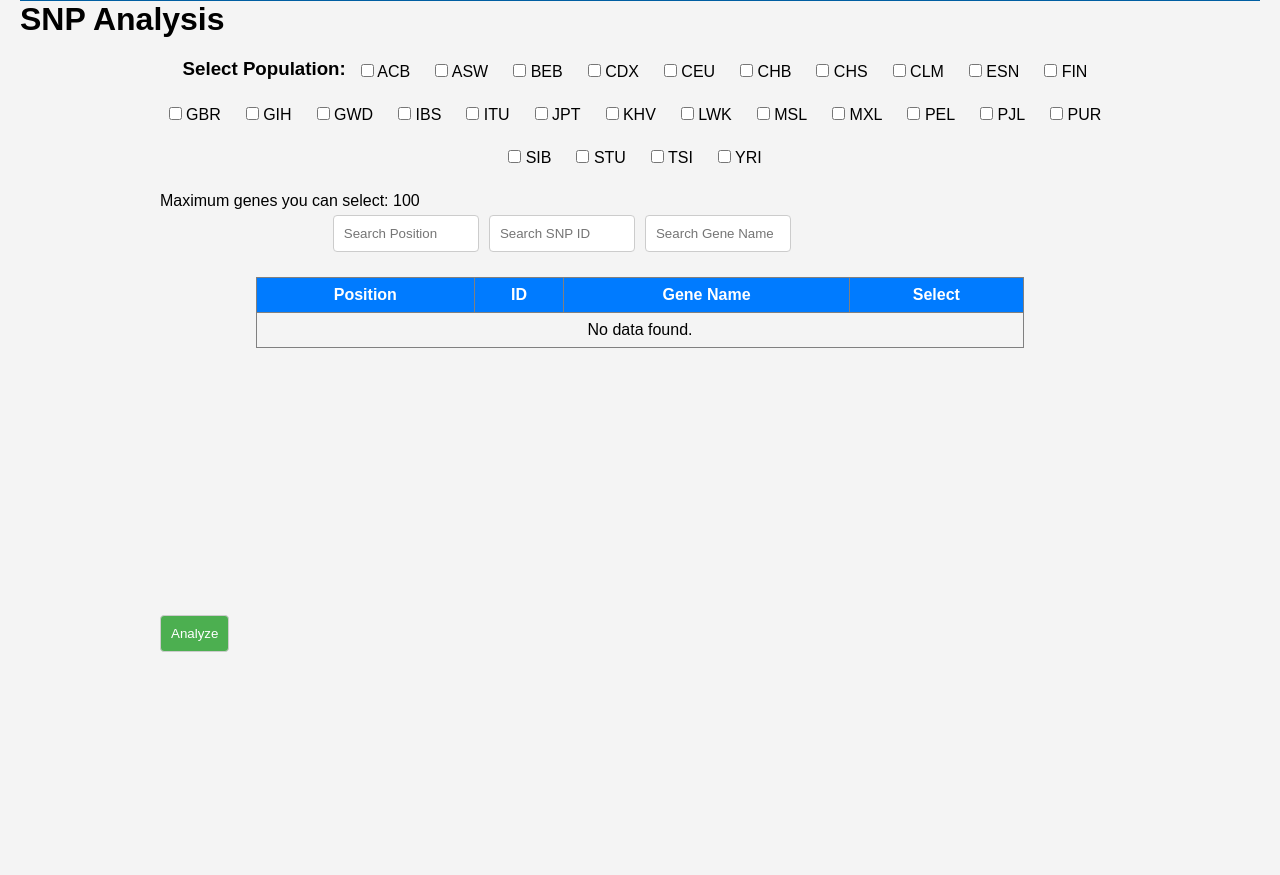
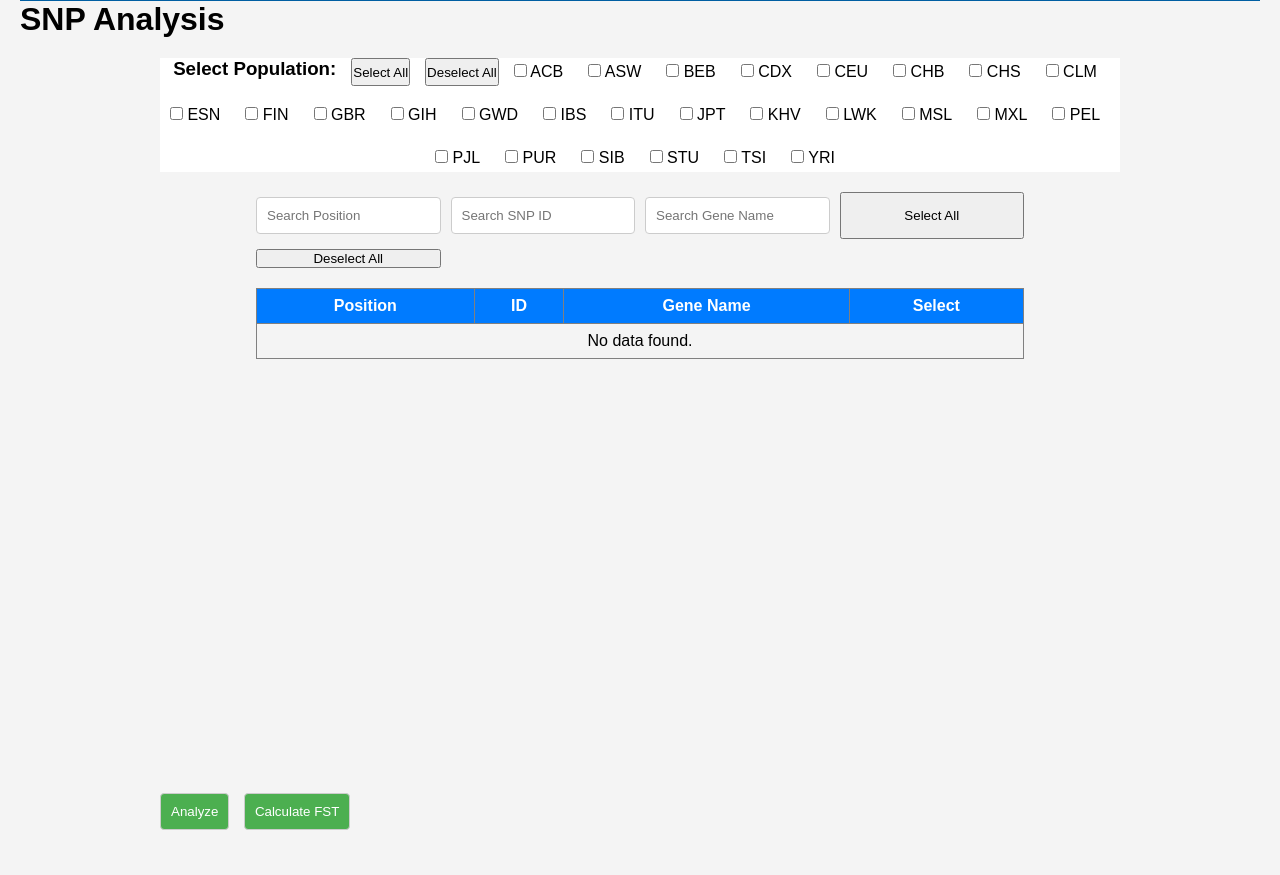
Before and after one commit to Djinho/Population-Genetics-Web-Tool, a Flask app: page /snp-analysis in a window 1280 px wide. Shown: the part 144-1019 px from the top of the page. Before the commit the page ends 796 px from the top, so only its background shows below. Run offline with Flask 3, Linux system fonts and the light colour scheme; data that the repository does not hold is empty.

Commit message:
snp_analysis.html
Added opening separate tab function, FST Calculation button, header not being hidden by scrolling.

```diff
--- a/app/templates/snp_analysis.html
+++ b/app/templates/snp_analysis.html
@@ -11,7 +11,7 @@
     <script src="https://code.jquery.com/ui/1.13.1/jquery-ui.min.js"></script>
     <link rel="stylesheet" href="https://code.jquery.com/ui/1.13.1/themes/base/jquery-ui.css">
     <style>
-        .fixedHeader {
+        .fixedHeader, .populations {
             position: sticky;
             top: 0;
             background-color: #fff;
@@ -20,7 +20,7 @@
         .scrollTable {
             display: block;
             overflow-y: auto;
-            height: 400px;
+            height: 500px; /* Adjusted height to make the table longer */
             margin: auto;
             width: 80%;
         }
@@ -39,6 +39,8 @@
             width: 80%;
             margin-left: auto;
             margin-right: auto;
+            position: relative; /* Ensure it's not part of the scrollable area */
+            z-index: 2;
         }
         .populations {
             display: flex;
@@ -61,25 +63,27 @@
 </head>
 <body>
     <h1>SNP Analysis</h1>
-    <form action="/snp-analysis" method="post">
+    <form action="/snp-analysis" method="post" target="_blank">
         <div class="populations">
             <h3>Select Population:</h3>
+            <button type="button" id="select-all-pop">Select All</button>
+            <button type="button" id="deselect-all-pop">Deselect All</button>
             {% for population in populations %}
             <label>
-                <input type="checkbox" name="selected_populations[]" value="{{ population }}">
+                <input type="checkbox" name="selected_populations[]" class="population-checkbox" value="{{ population }}">
                 {{ population }}
             </label>
             {% endfor %}
         </div>
-        <div id="counter">Maximum genes you can select: <span id="maxCounter">100</span></div>
-
+        <div class="search-boxes">
+            <input class="search-box" type="text" id="positionSearch" placeholder="Search Position">
+            <input class="search-box" type="text" id="snpIdSearch" placeholder="Search SNP ID">
+            <input class="search-box" type="text" id="geneNameSearch" placeholder="Search Gene Name">
+            <!-- Adding Select/Deselect All for table rows -->
+            <button type="button" id="select-all-snps">Select All</button>
+            <button type="button" id="deselect-all-snps">Deselect All</button>
+        </div>
         <div class="scrollTable">
-            <div class="search-boxes">
-                <input class="search-box" type="text" id="positionSearch" placeholder="Search Position">
-                <input class="search-box" type="text" id="snpIdSearch" placeholder="Search SNP ID">
-                <input class="search-box" type="text" id="geneNameSearch" placeholder="Search Gene Name">
-                <div></div> <!-- Placeholder for alignment -->
-            </div>
             <table border="1">
                 <thead class="fixedHeader">
                     <tr>
@@ -98,7 +102,7 @@
                         <td>{{ entry['Position'] }}</td>
                         <td>{{ entry['ID'] }}</td>
                         <td>{{ entry['GeneName'] }}</td>
-                        <td><input type="checkbox" name="selected_snps[]" value="{{ entry['ID'] }}"></td>
+                        <td><input type="checkbox" name="selected_snps[]" class="snp-checkbox" value="{{ entry['ID'] }}"></td>
                         {% for population in selected_populations %}
                         <td>
                             <input type="number" step="0.001" name="allele_frequency_{{ entry['ID'] }}_{{ population }}">
@@ -114,55 +118,10 @@
             </table>
         </div>
         <input type="submit" value="Analyze">
+        <input type="submit" value="Calculate FST" style="margin-left: 10px;">
     </form>
 
-    <script>
-        // Initialize table filtering if you're including the filter functionality
-        $(document).ready(function() {
-            initializeTableFiltering();
-        });
-
-        // Script to handle form submission and capture selected SNP IDs
-        $('form').submit(function(e) {
-            var selectedSnps = $('input[type="checkbox"][name="selected_snps[]"]:checked')
-                                .map(function() { return this.value; }).get();
-            console.log(selectedSnps); // For debugging, can be removed
-        });
-    </script>
-    <script>
-        document.addEventListener('DOMContentLoaded', (event) => {
-            let maxGenes = 100;
-            const counterDisplay = document.getElementById('maxCounter');
-
-  // Function to update the counter
-            function updateCounter() {
-                const selectedCheckboxes = document.querySelectorAll('input[type="checkbox"]:checked').length;
-                console.log('Selected Checkboxes:', selectedCheckboxes); // Debugging line
-                counterDisplay.textContent = maxGenes - selectedCheckboxes;
-            }
-
-  // Add change event listener to all checkboxes
-            const checkboxes = document.querySelectorAll('input[type="checkbox"]');
-            console.log('Total Checkboxes:', checkboxes.length); // Debugging line
-
-            checkboxes.forEach((checkbox, index) => {
-                checkbox.addEventListener('change', () => {
-                    console.log('Checkbox ' + index + ' changed'); // Debugging line
-                        if(document.querySelectorAll('input[type="checkbox"]:checked').length > maxGenes) {
-                        alert('Maximum limit reached');
-                        checkbox.checked = false;
-                }
-                updateCounter();
-            });
-        });
-
-  // Initialize the counter for the first time
-            updateCounter();
-        });
-
-    </script>
+    <script src="{{ url_for('static', filename='js/snp.js') }}"></script>
 </body>
 </html>
-
-
 {% endblock %}
```
